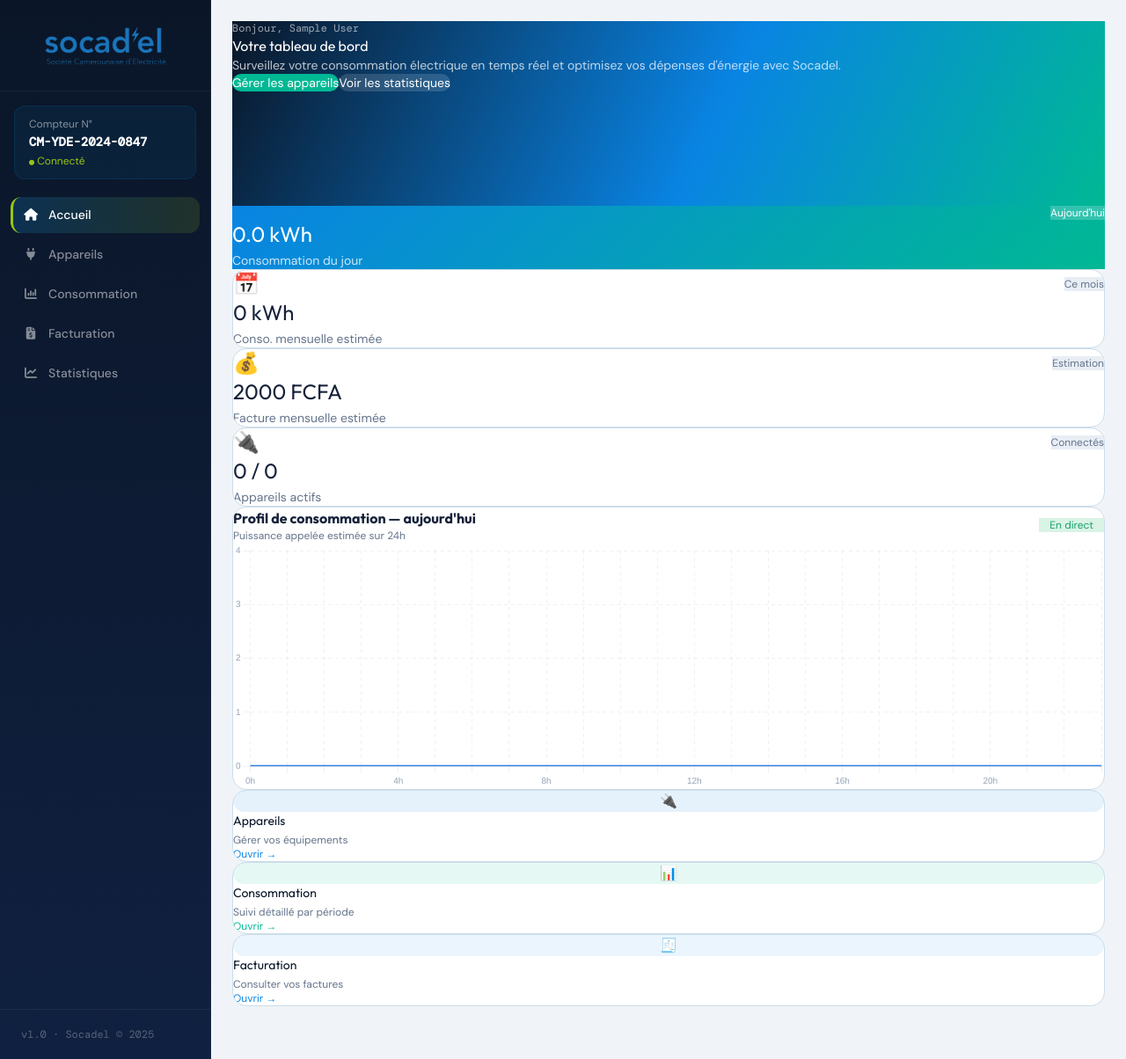
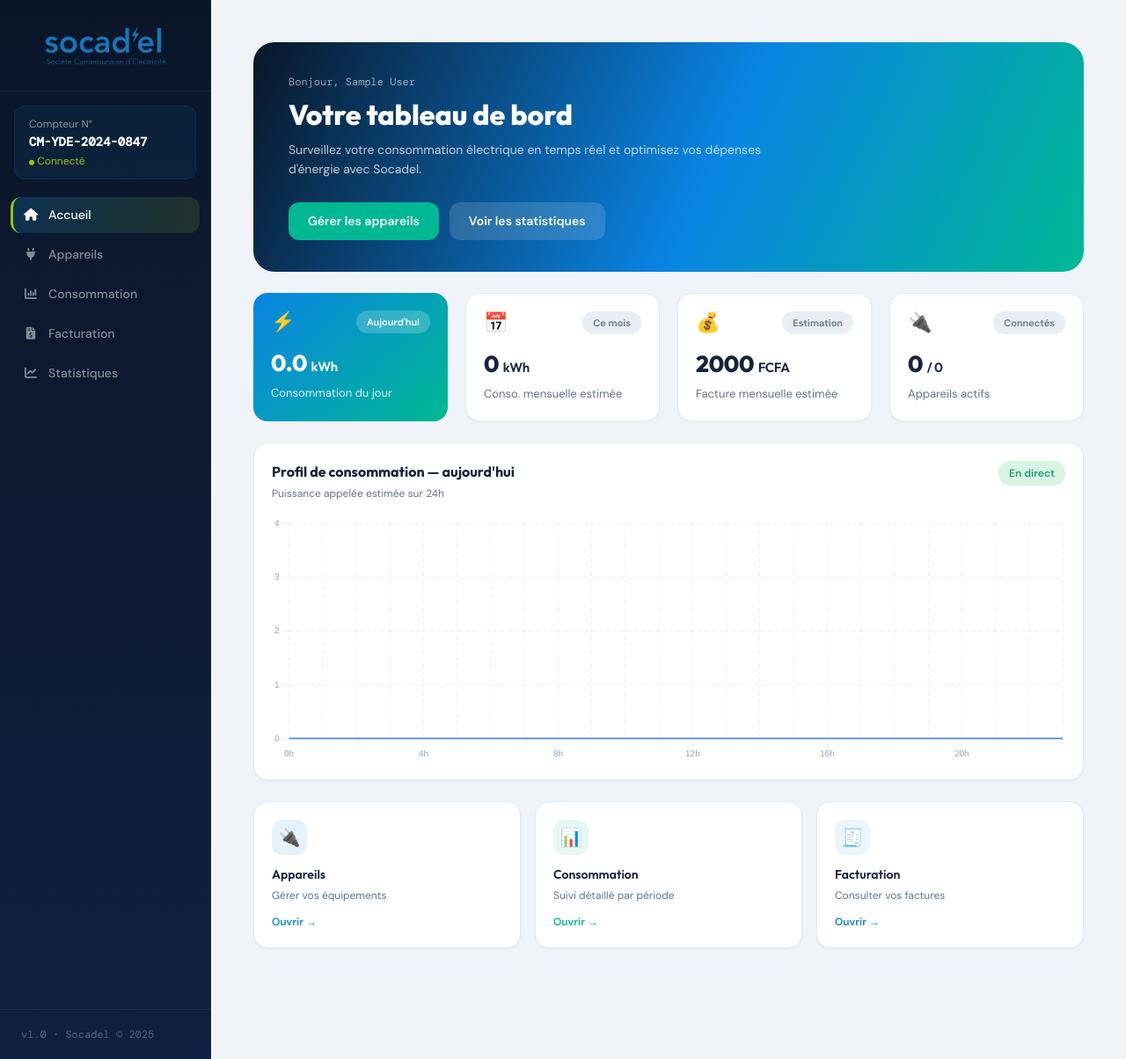
Before and after one commit to Ashley-coder2007/gestion_consommation, a Django app: page / in a window 1280 px wide. Shown: the whole page at 88% size. Run offline with Django 5.2, Linux system fonts and the light colour scheme; the visitor is signed in with stand-in values (Sample User, id 1); data that the repository does not hold is empty; style sheets or scripts are compiled from the project's sources; some libraries are stand-ins or nearby versions.

Commit message:
mise a jour

```diff
--- a/Accueil/templates/accueil.html
+++ b/Accueil/templates/accueil.html
@@ -3,224 +3,224 @@
 {% block title %}Accueil — Socadel{% endblock %}
 
 {% block content %}
-{% comment %}
-  Contexte attendu depuis AccueilView :
-    nb_actifs         — int
-    nb_total          — int
-    total_kWh_jour    — float
-    total_kWh_mois    — float
-    total_cout_mois   — float
-{% endcomment %}
+<style>
+  /* ══ Styles autonomes Socadel (aucune dépendance Tailwind) ══ */
+  .sd-wrap{display:flex;flex-direction:column;gap:24px;padding:24px;max-width:1400px;margin:0 auto}
 
-<div class="flex flex-col gap-6">
+  /* ── HERO ── */
+  .sd-hero{border-radius:24px;padding:36px 40px;position:relative;overflow:hidden;
+           background:linear-gradient(115deg,#0a1628 0%,#0984e3 55%,#00b894 100%)}
+  .sd-hello{font-size:12px;color:rgba(255,255,255,.6);font-family:'DM Mono',monospace;margin-bottom:10px}
+  .sd-title{font-size:32px;font-weight:800;color:#fff;margin:0 0 10px;font-family:'Outfit',sans-serif;line-height:1.15}
+  .sd-sub{font-size:14px;color:rgba(255,255,255,.75);max-width:540px;margin:0 0 26px;line-height:1.6}
+  .sd-hero-actions{display:flex;gap:12px;flex-wrap:wrap}
+  .sd-btn{display:inline-block;padding:11px 22px;border-radius:12px;font-size:14px;font-weight:600;
+          color:#fff;text-decoration:none;transition:opacity .15s}
+  .sd-btn:hover{opacity:.9}
+  .sd-btn-green{background:#00b894}
+  .sd-btn-ghost{background:rgba(255,255,255,.15);backdrop-filter:blur(4px)}
 
-  <!-- ═══ HERO ═══════════════════════════════════════════════════════════ -->
-  <div class="rounded-3xl px-8 py-9 relative overflow-hidden"
-       style="background:linear-gradient(115deg,#0a1628 0%,#0984e3 55%,#00b894 100%);min-height:210px">
-    <div class="relative z-10">
-      <div class="text-xs font-medium mb-2"
-           style="color:rgba(255,255,255,.6);font-family:'DM Mono',monospace">
-        Bonjour, {{ request.user.get_full_name|default:request.user.username }}
-      </div>
-      <h1 class="text-3xl md:text-4xl font-black text-white mb-3"
-          style="font-family:'Outfit',sans-serif">
-        Votre tableau de bord
-      </h1>
-      <p class="text-sm mb-7 max-w-lg" style="color:rgba(255,255,255,.75)">
-        Surveillez votre consommation électrique en temps réel et optimisez
-        vos dépenses d'énergie avec Socadel.
-      </p>
-      <div class="flex flex-wrap gap-3">
-        <a href="{% url 'appareil_list' %}"
-           class="px-5 py-2.5 rounded-xl text-sm font-semibold transition-all hover:opacity-90"
-           style="background:#00b894;color:#fff;text-decoration:none">
-          Gérer les appareils
-        </a>
-        <a href="{% url 'statistique' %}"
-           class="px-5 py-2.5 rounded-xl text-sm font-semibold transition-all hover:opacity-90"
-           style="background:rgba(255,255,255,.15);color:#fff;text-decoration:none;backdrop-filter:blur(4px)">
-          Voir les statistiques
-        </a>
-      </div>
+  /* ── KPI CARDS (4 colonnes) ── */
+  .sd-kpis{display:grid;grid-template-columns:repeat(4,minmax(0,1fr));gap:20px}
+  .sd-kpi{border-radius:16px;padding:20px;display:flex;flex-direction:column;gap:14px;
+          background:#fff;border:1px solid #e3ecf3;box-shadow:0 1px 3px rgba(16,42,67,.05)}
+  .sd-kpi-accent{background:linear-gradient(135deg,#0984e3,#00b894);border:none;color:#fff}
+  .sd-kpi-top{display:flex;align-items:center;justify-content:space-between}
+  .sd-kpi-icon{font-size:22px;line-height:1}
+  .sd-badge{font-size:11px;font-weight:600;padding:5px 12px;border-radius:999px;
+            background:#e8eef4;color:#64748b;white-space:nowrap}
+  .sd-badge-light{background:rgba(255,255,255,.2);color:#fff}
+  .sd-kpi-value{font-size:26px;font-weight:800;color:#16223a;font-family:'Outfit',sans-serif;letter-spacing:-.3px}
+  .sd-unit{font-size:15px;font-weight:600}
+  .sd-white{color:#fff}
+  .sd-kpi-label{font-size:13px;color:#64748b;margin-top:5px}
+  .sd-label-light{color:rgba(255,255,255,.85)}
+
+  /* ── CARTES GÉNÉRIQUES ── */
+  .sd-card{background:#fff;border:1px solid #e3ecf3;border-radius:16px;box-shadow:0 1px 3px rgba(16,42,67,.05)}
+  .sd-card-title{font-size:16px;font-weight:700;color:#16223a;margin:0;font-family:'Outfit',sans-serif}
+  .sd-card-sub{font-size:12px;color:#64748b;margin:4px 0 0}
+
+  /* ── GRAPHIQUE ── */
+  .sd-chart{padding:20px}
+  .sd-chart-head{display:flex;align-items:flex-start;justify-content:space-between;gap:10px;
+                 margin-bottom:16px;flex-wrap:wrap}
+  .sd-live{font-size:12px;font-weight:600;padding:5px 12px;border-radius:999px;
+           background:#d9f3e5;color:#18a069;white-space:nowrap}
+  .sd-chart-body{position:relative;height:280px}
+
+  /* ── RACCOURCIS (3 colonnes) ── */
+  .sd-shortcuts{display:grid;grid-template-columns:repeat(3,minmax(0,1fr));gap:16px}
+  .sd-shortcut{display:flex;flex-direction:column;gap:12px;padding:20px;text-decoration:none;
+               color:inherit;transition:box-shadow .15s,transform .15s}
+  .sd-shortcut:hover{box-shadow:0 6px 16px rgba(16,42,67,.1);transform:translateY(-2px)}
+  .sd-sc-icon{width:40px;height:40px;border-radius:12px;display:flex;align-items:center;
+              justify-content:center;font-size:20px}
+  .sd-sc-title{font-size:14px;font-weight:600;font-family:'Outfit',sans-serif;color:#16223a}
+  .sd-sc-sub{font-size:12px;color:#64748b;margin-top:4px}
+  .sd-sc-link{font-size:12px;font-weight:600;margin-top:auto}
+
+  /* ── TOP CONSOMMATEURS ── */
+  .sd-top{overflow:hidden}
+  .sd-top-head{display:flex;align-items:center;justify-content:space-between;
+               padding:16px 20px;border-bottom:1px solid #e3ecf3}
+  .sd-top-all{font-size:12px;font-weight:600;color:#0984e3;text-decoration:none}
+  .sd-top-row{display:flex;align-items:center;gap:14px;padding:14px 20px}
+  .sd-top-row + .sd-top-row{border-top:1px solid #e3ecf3}
+  .sd-rank{width:28px;height:28px;border-radius:50%;display:flex;align-items:center;justify-content:center;
+           font-size:12px;font-weight:800;color:#fff;background:linear-gradient(135deg,#0984e3,#00b894);flex-shrink:0}
+  .sd-top-icon{width:36px;height:36px;border-radius:10px;display:flex;align-items:center;
+               justify-content:center;font-size:16px;background:#e8eef4;flex-shrink:0}
+  .sd-top-main{flex:1;min-width:0}
+  .sd-top-line{display:flex;align-items:center;justify-content:space-between;margin-bottom:6px;gap:10px}
+  .sd-top-name{font-size:14px;font-weight:500;color:#16223a;white-space:nowrap;overflow:hidden;text-overflow:ellipsis}
+  .sd-top-kwh{font-size:13px;font-weight:600;color:#0984e3;font-family:'DM Mono',monospace;flex-shrink:0}
+  .sd-track{height:6px;border-radius:999px;background:#e8eef4;overflow:hidden}
+  .sd-fill{height:100%;border-radius:999px;background:linear-gradient(90deg,#0984e3,#00b894)}
+  .sd-top-fcfa{font-size:13px;font-weight:600;color:#00b894;font-family:'DM Mono',monospace;flex-shrink:0}
+
+  /* ── RESPONSIVE ── */
+  @media(max-width:1100px){
+    .sd-kpis{grid-template-columns:repeat(2,minmax(0,1fr))}
+    .sd-shortcuts{grid-template-columns:1fr}
+  }
+  @media(max-width:640px){
+    .sd-kpis{grid-template-columns:1fr}
+    .sd-wrap{padding:16px}
+    .sd-hero{padding:26px 24px}
+  }
+</style>
+
+<div class="sd-wrap">
+
+  <!-- ═══ HERO ═══ -->
+  <div class="sd-hero">
+    <div class="sd-hello">Bonjour, {{ request.user.get_full_name|default:request.user.username }}</div>
+    <h1 class="sd-title">Votre tableau de bord</h1>
+    <p class="sd-sub">Surveillez votre consommation électrique en temps réel et optimisez
+       vos dépenses d'énergie avec Socadel.</p>
+    <div class="sd-hero-actions">
+      <a href="{% url 'appareil_list' %}" class="sd-btn sd-btn-green">Gérer les appareils</a>
+      <a href="{% url 'statistique' %}" class="sd-btn sd-btn-ghost">Voir les statistiques</a>
     </div>
   </div>
 
-  <!-- ═══ KPI CARDS ═══════════════════════════════════════════════════════ -->
-  <div class="grid grid-cols-1 md:grid-cols-2 xl:grid-cols-4 gap-5">
+  <!-- ═══ KPI CARDS ═══ -->
+  <div class="sd-kpis">
 
-    <!-- Conso du jour — accent dégradé -->
-    <div class="rounded-2xl p-5 flex flex-col gap-4"
-         style="background:linear-gradient(135deg,#0984e3,#00b894);color:#fff">
-      <div class="flex items-center justify-between">
-        <span class="text-2xl"></span>
-        <span class="text-xs font-medium px-2.5 py-1 rounded-full"
-              style="background:rgba(255,255,255,.2);color:#fff">Aujourd'hui</span>
+    <div class="sd-kpi sd-kpi-accent">
+      <div class="sd-kpi-top">
+        <span class="sd-kpi-icon">⚡</span>
+        <span class="sd-badge sd-badge-light">Aujourd'hui</span>
       </div>
       <div>
-        <div class="text-2xl font-black" style="font-family:'Outfit',sans-serif">
-          {{ total_kWh_jour|floatformat:1 }} <span class="text-base font-semibold">kWh</span>
-        </div>
-        <div class="text-sm mt-1" style="color:rgba(255,255,255,.8)">Consommation du jour</div>
+        <div class="sd-kpi-value sd-white">{{ total_kWh_jour|floatformat:1 }} <span class="sd-unit">kWh</span></div>
+        <div class="sd-kpi-label sd-label-light">Consommation du jour</div>
       </div>
     </div>
 
-    <!-- Conso mensuelle -->
-    <div class="card rounded-2xl p-5 flex flex-col gap-4">
-      <div class="flex items-center justify-between">
-        <span class="text-2xl">📅</span>
-        <span class="text-xs font-medium px-2.5 py-1 rounded-full"
-              style="background:#e8eef4;color:#64748b">Ce mois</span>
+    <div class="sd-kpi">
+      <div class="sd-kpi-top">
+        <span class="sd-kpi-icon">📅</span>
+        <span class="sd-badge">Ce mois</span>
       </div>
       <div>
-        <div class="text-2xl font-black" style="font-family:'Outfit',sans-serif;color:#16223a">
-          {{ total_kWh_mois|floatformat:0 }} <span class="text-base font-semibold">kWh</span>
-        </div>
-        <div class="text-sm mt-1" style="color:#64748b">Conso. mensuelle estimée</div>
+        <div class="sd-kpi-value">{{ total_kWh_mois|floatformat:0 }} <span class="sd-unit">kWh</span></div>
+        <div class="sd-kpi-label">Conso. mensuelle estimée</div>
       </div>
     </div>
 
-    <!-- Facture estimée -->
-    <div class="card rounded-2xl p-5 flex flex-col gap-4">
-      <div class="flex items-center justify-between">
-        <span class="text-2xl">💰</span>
-        <span class="text-xs font-medium px-2.5 py-1 rounded-full"
-              style="background:#e8eef4;color:#64748b">Estimation</span>
+    <div class="sd-kpi">
+      <div class="sd-kpi-top">
+        <span class="sd-kpi-icon">💰</span>
+        <span class="sd-badge">Estimation</span>
       </div>
       <div>
-        <div class="text-2xl font-black" style="font-family:'Outfit',sans-serif;color:#16223a">
-          {{ total_cout_mois|floatformat:0 }} <span class="text-base font-semibold">FCFA</span>
-        </div>
-        <div class="text-sm mt-1" style="color:#64748b">Facture mensuelle estimée</div>
+        <div class="sd-kpi-value">{{ total_cout_mois|floatformat:0 }} <span class="sd-unit">FCFA</span></div>
+        <div class="sd-kpi-label">Facture mensuelle estimée</div>
       </div>
     </div>
 
-    <!-- Appareils actifs -->
-    <div class="card rounded-2xl p-5 flex flex-col gap-4">
-      <div class="flex items-center justify-between">
-        <span class="text-2xl">🔌</span>
-        <span class="text-xs font-medium px-2.5 py-1 rounded-full"
-              style="background:#e8eef4;color:#64748b">Connectés</span>
+    <div class="sd-kpi">
+      <div class="sd-kpi-top">
+        <span class="sd-kpi-icon">🔌</span>
+        <span class="sd-badge">Connectés</span>
       </div>
       <div>
-        <div class="text-2xl font-black" style="font-family:'Outfit',sans-serif;color:#16223a">
-          {{ nb_actifs }} <span class="text-base font-semibold">/ {{ nb_total }}</span>
-        </div>
-        <div class="text-sm mt-1" style="color:#64748b">Appareils actifs</div>
+        <div class="sd-kpi-value">{{ nb_actifs }} <span class="sd-unit">/ {{ nb_total }}</span></div>
+        <div class="sd-kpi-label">Appareils actifs</div>
       </div>
     </div>
 
   </div>
 
-  <!-- ═══ COURBE JOURNALIÈRE ══════════════════════════════════════════════ -->
-  <div class="card rounded-2xl p-5">
-    <div class="flex items-center justify-between mb-4 flex-wrap gap-2">
+  <!-- ═══ COURBE JOURNALIÈRE ═══ -->
+  <div class="sd-card sd-chart">
+    <div class="sd-chart-head">
       <div>
-        <h2 class="font-bold text-base" style="font-family:'Outfit',sans-serif;color:#16223a">
-          Profil de consommation — aujourd'hui
-        </h2>
-        <p class="text-xs mt-0.5" style="color:#64748b">
-          Puissance appelée estimée sur 24h
-        </p>
+        <h2 class="sd-card-title">Profil de consommation — aujourd'hui</h2>
+        <p class="sd-card-sub">Puissance appelée estimée sur 24h</p>
       </div>
-      <span class="text-xs font-medium px-3 py-1 rounded-full"
-            style="background:#d9f3e5;color:#18a069">En direct</span>
+      <span class="sd-live">En direct</span>
     </div>
-
-    <!-- Hauteur fixe => même taille que la maquette -->
-    <div class="relative" style="height:280px">
+    <div class="sd-chart-body">
       <canvas id="chartJour"></canvas>
     </div>
   </div>
 
-  <!-- ═══ RACCOURCIS RAPIDES ══════════════════════════════════════════════ -->
-  <div class="grid grid-cols-1 md:grid-cols-3 gap-4">
+  <!-- ═══ RACCOURCIS ═══ -->
+  <div class="sd-shortcuts">
 
-    <a href="{% url 'appareil_list' %}"
-       class="card rounded-2xl p-5 flex flex-col gap-3 text-left transition-all
-              hover:shadow-md hover:-translate-y-0.5"
-       style="text-decoration:none;color:inherit">
-      <div class="w-10 h-10 rounded-xl flex items-center justify-center text-xl"
-           style="background:rgba(9,132,227,.1)">🔌</div>
+    <a href="{% url 'appareil_list' %}" class="sd-card sd-shortcut">
+      <div class="sd-sc-icon" style="background:rgba(9,132,227,.1)">🔌</div>
       <div>
-        <div class="font-semibold text-sm" style="font-family:'Outfit',sans-serif">Appareils</div>
-        <div class="text-xs mt-1" style="color:#64748b">Gérer vos équipements</div>
+        <div class="sd-sc-title">Appareils</div>
+        <div class="sd-sc-sub">Gérer vos équipements</div>
       </div>
-      <div class="text-xs font-medium mt-auto" style="color:#0984e3">Ouvrir →</div>
+      <div class="sd-sc-link" style="color:#0984e3">Ouvrir →</div>
     </a>
 
-    <a href="{% url 'consommation_globale' %}"
-       class="card rounded-2xl p-5 flex flex-col gap-3 text-left transition-all
-              hover:shadow-md hover:-translate-y-0.5"
-       style="text-decoration:none;color:inherit">
-      <div class="w-10 h-10 rounded-xl flex items-center justify-center text-xl"
-           style="background:rgba(0,184,148,.1)">📊</div>
+    <a href="{% url 'consommation_globale' %}" class="sd-card sd-shortcut">
+      <div class="sd-sc-icon" style="background:rgba(0,184,148,.1)">📊</div>
       <div>
-        <div class="font-semibold text-sm" style="font-family:'Outfit',sans-serif">Consommation</div>
-        <div class="text-xs mt-1" style="color:#64748b">Suivi détaillé par période</div>
+        <div class="sd-sc-title">Consommation</div>
+        <div class="sd-sc-sub">Suivi détaillé par période</div>
       </div>
-      <div class="text-xs font-medium mt-auto" style="color:#00b894">Ouvrir →</div>
+      <div class="sd-sc-link" style="color:#00b894">Ouvrir →</div>
     </a>
 
-    <a href="{% url 'cout_global' %}"
-       class="card rounded-2xl p-5 flex flex-col gap-3 text-left transition-all
-              hover:shadow-md hover:-translate-y-0.5"
-       style="text-decoration:none;color:inherit">
-      <div class="w-10 h-10 rounded-xl flex items-center justify-center text-xl"
-           style="background:rgba(9,132,227,.08)">🧾</div>
+    <a href="{% url 'cout_global' %}" class="sd-card sd-shortcut">
+      <div class="sd-sc-icon" style="background:rgba(9,132,227,.08)">🧾</div>
       <div>
-        <div class="font-semibold text-sm" style="font-family:'Outfit',sans-serif">Facturation</div>
-        <div class="text-xs mt-1" style="color:#64748b">Consulter vos factures</div>
+        <div class="sd-sc-title">Facturation</div>
+        <div class="sd-sc-sub">Consulter vos factures</div>
       </div>
-      <div class="text-xs font-medium mt-auto" style="color:#0984e3">Ouvrir →</div>
+      <div class="sd-sc-link" style="color:#0984e3">Ouvrir →</div>
     </a>
 
   </div>
 
-  <!-- ═══ TOP 3 CONSOMMATEURS ═════════════════════════════════════════════ -->
+  <!-- ═══ TOP CONSOMMATEURS ═══ -->
   {% if top_appareils %}
-  <div class="card rounded-2xl overflow-hidden">
-    <div class="px-5 py-4 flex items-center justify-between"
-         style="border-bottom:1px solid #ccdde9">
-      <h2 class="font-bold text-base" style="font-family:'Outfit',sans-serif">
-        Top consommateurs ce mois
-      </h2>
-      <a href="{% url 'consommation_globale' %}"
-         class="text-xs font-medium" style="color:#0984e3;text-decoration:none">
-        Voir tout →
-      </a>
+  <div class="sd-card sd-top">
+    <div class="sd-top-head">
+      <h2 class="sd-card-title">Top consommateurs ce mois</h2>
+      <a href="{% url 'consommation_globale' %}" class="sd-top-all">Voir tout →</a>
     </div>
-    <div>
-      {% for row in top_appareils %}
-      <div class="px-5 py-4 flex items-center gap-4"
-           style="{% if not forloop.first %}border-top:1px solid #ccdde9{% endif %}">
-        <div class="w-7 h-7 rounded-full flex items-center justify-center
-                    text-xs font-black text-white shrink-0"
-             style="background:linear-gradient(135deg,#0984e3,#00b894)">
-          {{ forloop.counter }}
+    {% for row in top_appareils %}
+    <div class="sd-top-row">
+      <div class="sd-rank">{{ forloop.counter }}</div>
+      <div class="sd-top-icon">{{ row.appareil.icone }}</div>
+      <div class="sd-top-main">
+        <div class="sd-top-line">
+          <span class="sd-top-name">{{ row.appareil.nom }}</span>
+          <span class="sd-top-kwh">{{ row.kWh|floatformat:1 }} kWh</span>
         </div>
-        <div class="w-9 h-9 rounded-xl flex items-center justify-center text-base shrink-0"
-             style="background:#e8eef4">
-          {{ row.appareil.icone }}
-        </div>
-        <div class="flex-1 min-w-0">
-          <div class="flex items-center justify-between mb-1.5">
-            <span class="font-medium text-sm truncate">{{ row.appareil.nom }}</span>
-            <span class="text-sm font-semibold ml-3 shrink-0"
-                  style="font-family:'DM Mono',monospace;color:#0984e3">
-              {{ row.kWh|floatformat:1 }} kWh
-            </span>
-          </div>
-          <div class="progress-track">
-            <div class="progress-fill" style="width:{{ row.pct|floatformat:0 }}%"></div>
-          </div>
-        </div>
-        <div class="shrink-0 text-sm font-semibold"
-             style="font-family:'DM Mono',monospace;color:#00b894">
-          {{ row.fcfa|floatformat:0 }} FCFA
-        </div>
+        <div class="sd-track"><div class="sd-fill" style="width:{{ row.pct|floatformat:0 }}%"></div></div>
       </div>
-      {% endfor %}
+      <div class="sd-top-fcfa">{{ row.fcfa|floatformat:0 }} FCFA</div>
     </div>
+    {% endfor %}
   </div>
   {% endif %}
 
@@ -229,25 +229,22 @@
 
 {% block extra_scripts %}
 <script>
-  /* Courbe journalière — même forme que la maquette :
-     plat la nuit, montée franche vers 5h-6h, pic vers 11h,
-     décroissance l'après-midi, plateau le soir, chute à 23h.        */
   const totalKWhJour = parseFloat("{{ total_kWh_jour|floatformat:4 }}") || 0;
   const heures = Array.from({length: 24}, (_, h) => h + 'h');
 
+  /* Forme de courbe identique à la maquette */
   const profil = [
-    6, 6, 6, 6, 6, 6,            // 0h–5h  : nuit plate
-    20, 21, 23, 25, 27, 28,      // 6h–11h : montée + pic
-    27.5, 26, 24, 21.5, 19, 16.5,// 12h–17h : décroissance
-    14, 12, 11, 10.5, 10.5, 5    // 18h–23h : plateau soir + chute
+    6, 6, 6, 6, 6, 6,
+    20, 21, 23, 25, 27, 28,
+    27.5, 26, 24, 21.5, 19, 16.5,
+    14, 12, 11, 10.5, 10.5, 5
   ];
 
-  /* Pic de la courbe = conso du jour (comme la maquette : 27.9 -> axe 0..28) */
   const pic  = Math.max(...profil);
   const data = profil.map(p => +((p / pic) * totalKWhJour).toFixed(2));
 
   const axeMax = Math.max(4, Math.ceil(totalKWhJour));
-  const pas    = Math.max(1, Math.round(axeMax / 4));   // 0, 7, 14, 21, 28
+  const pas    = Math.max(1, Math.round(axeMax / 4));
 
   new Chart(document.getElementById('chartJour'), {
     type: 'line',
@@ -262,7 +259,7 @@
         pointHoverRadius: 5,
         tension: .45,
         fill: true,
-        backgroundColor: (ctx) => {           // dégradé bleu clair vers le bas
+        backgroundColor: (ctx) => {
           const area = ctx.chart.chartArea;
           if (!area) return 'rgba(47,128,237,.12)';
           const g = ctx.chart.ctx.createLinearGradient(0, area.top, 0, area.bottom);
@@ -274,29 +271,26 @@
     },
     options: {
       responsive: true,
-      maintainAspectRatio: false,             // => respecte la hauteur du div (280px)
+      maintainAspectRatio: false,
       plugins: {
         legend: { display: false },
         tooltip: {
-          backgroundColor: '#0f2447',
-          padding: 10,
-          displayColors: false,
+          backgroundColor: '#0f2447', padding: 10, displayColors: false,
           callbacks: { label: ctx => ctx.parsed.y.toFixed(2) + ' kW' }
         }
       },
       scales: {
         x: {
-          grid: { color: 'rgba(148,163,184,.15)', borderDash: [4, 4] }, // v3
-          border: { dash: [4, 4], color: '#cbd5e1' },                   // v4
+          grid: { color: 'rgba(148,163,184,.15)', borderDash: [4, 4] },
+          border: { dash: [4, 4], color: '#cbd5e1' },
           ticks: {
             color: '#94a3b8', font: { size: 10 },
             autoSkip: false, maxRotation: 0,
-            callback: (v, i) => (i % 4 === 0 ? i + 'h' : '')   // 0h,4h,8h…
+            callback: (v, i) => (i % 4 === 0 ? i + 'h' : '')
           }
         },
         y: {
-          min: 0,
-          max: axeMax,
+          min: 0, max: axeMax,
           grid: { color: 'rgba(148,163,184,.15)', borderDash: [4, 4] },
           border: { display: false, dash: [4, 4] },
           ticks: { stepSize: pas, color: '#94a3b8', font: { size: 10 } }
```
